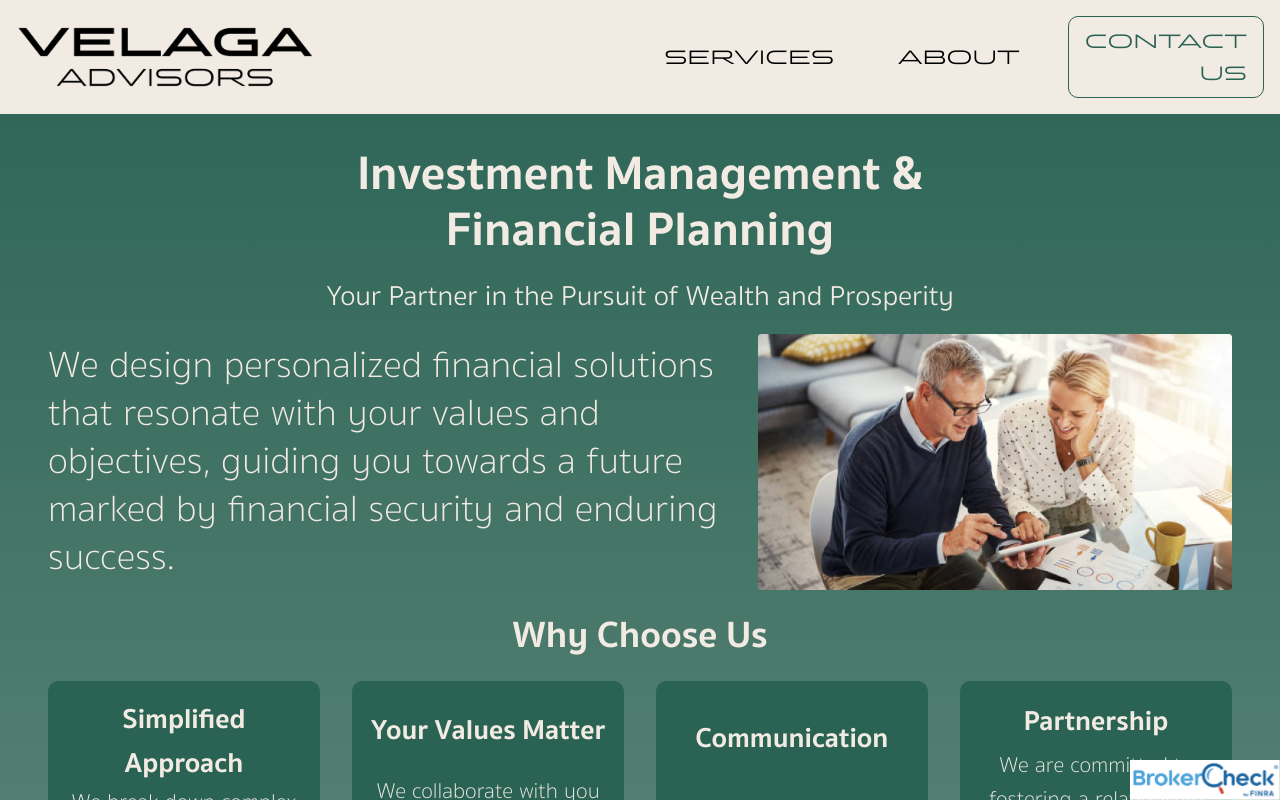
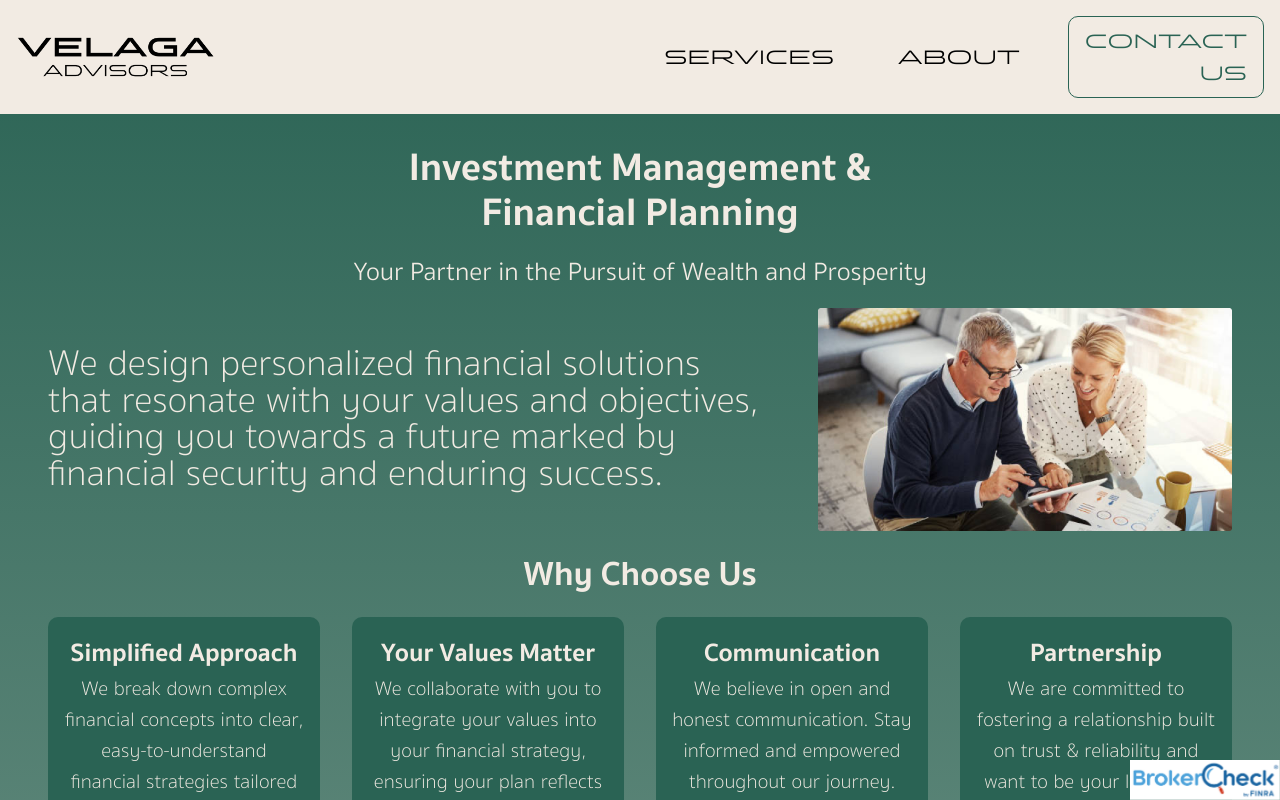
Before and after one commit to avelaga/velagaadvisors, a Next.js app: page / in a window 1280 px wide. Shown: the top 800 px of the page. Built offline with nearby package versions, Linux system fonts and the light colour scheme.

Commit message:
made shrinking changes for dads feedback

```diff
--- a/styles/About.module.css
+++ b/styles/About.module.css
@@ -1,6 +1,5 @@
 .about {
-    /* 107.5 navbar + 49 footer  */
-    min-height: calc(100vh - 156.5px);
+    min-height: var(--content-min-height)
 }
 
 .content {
--- a/styles/Disclaimer.module.css
+++ b/styles/Disclaimer.module.css
@@ -5,7 +5,7 @@
     text-align: center;
     animation-name: appear;
     animation-duration: 1s;
-    min-height: calc(100vh - 156.5px);
+    min-height: var(--content-min-height)
 }
 
 .body {
--- a/styles/Home.module.css
+++ b/styles/Home.module.css
@@ -1,5 +1,5 @@
 .home {
-  min-height: calc(100vh - 156.5px);
+  min-height: var(--content-min-height)
 }
 
 .content {
@@ -15,8 +15,8 @@
 }
 
 .header {
-  font-size: calc( var(--header-size) - .5rem);
-  line-height: 3.5rem;
+  font-size: calc( var(--header-size) - .75rem);
+  line-height: 2.8rem;
   width: 100vw;
   height: fit-content;
   font-weight: 500;
@@ -41,12 +41,12 @@
 .bodyText {
   width: 60%;
   margin-right: 1rem;
-  font-size: calc((var(--header-size) / 3) * 2);
-  line-height: 3rem;
+  font-size: calc((var(--header-size) / 7) * 5);
+  line-height: 2.3rem;
 }
 
 .bodyImage {
-  width: 40% !important;
+  width: 35% !important;
 }
 
 .whyChooseUsHeader {
@@ -73,9 +73,6 @@
   text-align: center;
   margin-left: 1rem;
   margin-right: 1rem;
-  display: flex;
-  flex-wrap: wrap;
-  align-items: center;
 }
 
 .reasonHeader {
--- a/styles/Navbar.module.css
+++ b/styles/Navbar.module.css
@@ -46,7 +46,7 @@
 }
 
 .logo {
-    width: 300px !important;
+    width: 200px !important;
     margin-left: 0;
     margin-right: auto;
     cursor: pointer;
--- a/styles/Services.module.css
+++ b/styles/Services.module.css
@@ -1,5 +1,5 @@
 .services {
-    min-height: calc(100vh - 156.5px);
+    min-height: var(--content-min-height)
 }
 
 .content {
@@ -21,7 +21,7 @@
 }
 
 .body {
-    padding-bottom: 3rem;
+    padding-bottom: 2rem;
     font-size: 1.2rem;
 }
 
--- a/styles/globals.css
+++ b/styles/globals.css
@@ -3,7 +3,8 @@
   --green: #2A6354;
   --end-green: #a2bab4;
   --white: #F2EBE3;
-  --header-size: 3.5rem;
+  --header-size: 3.2rem;
+  --content-min-height: calc(100vh - 129.5px);
 
   --max-width: 1100px;
   --border-radius: 12px;
```
